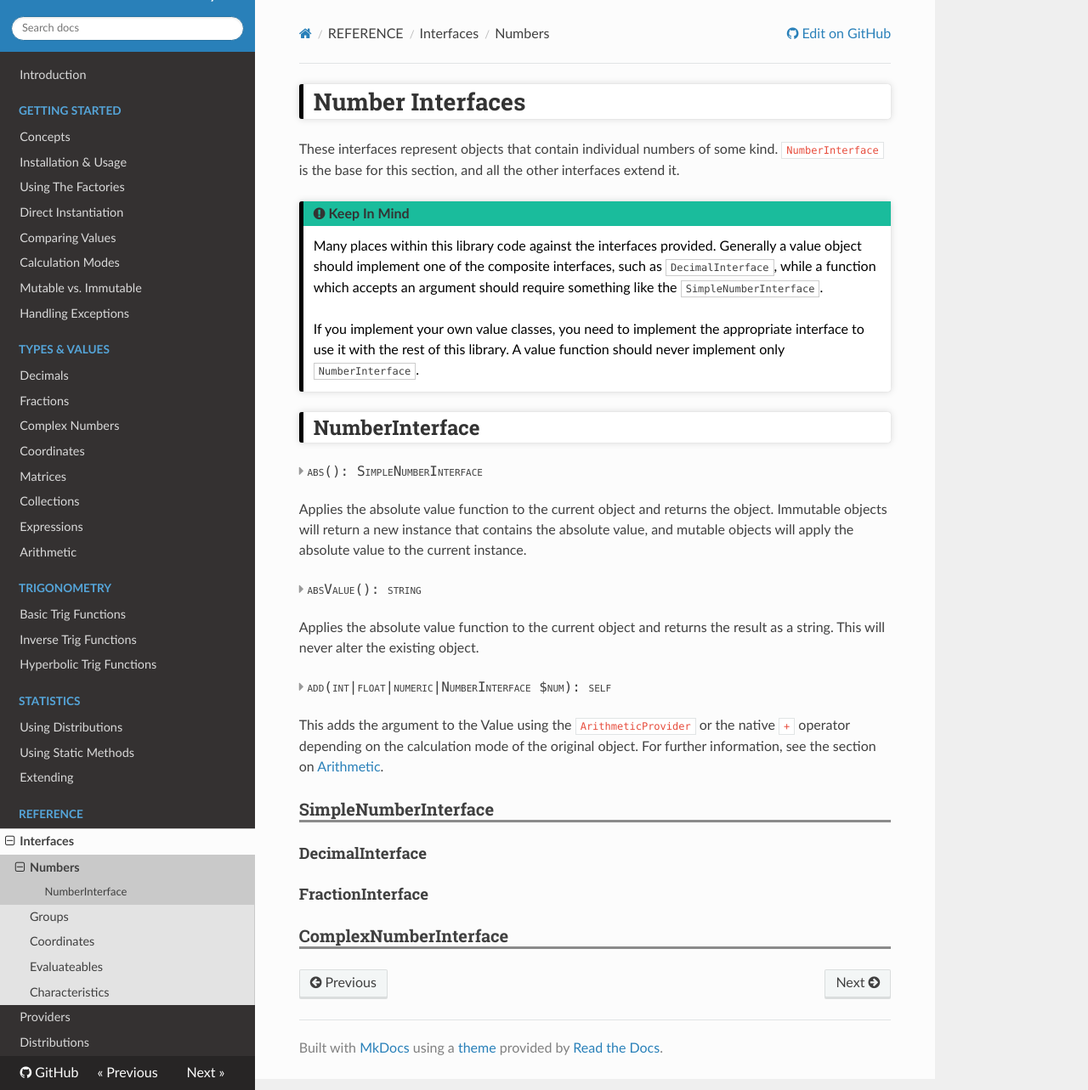
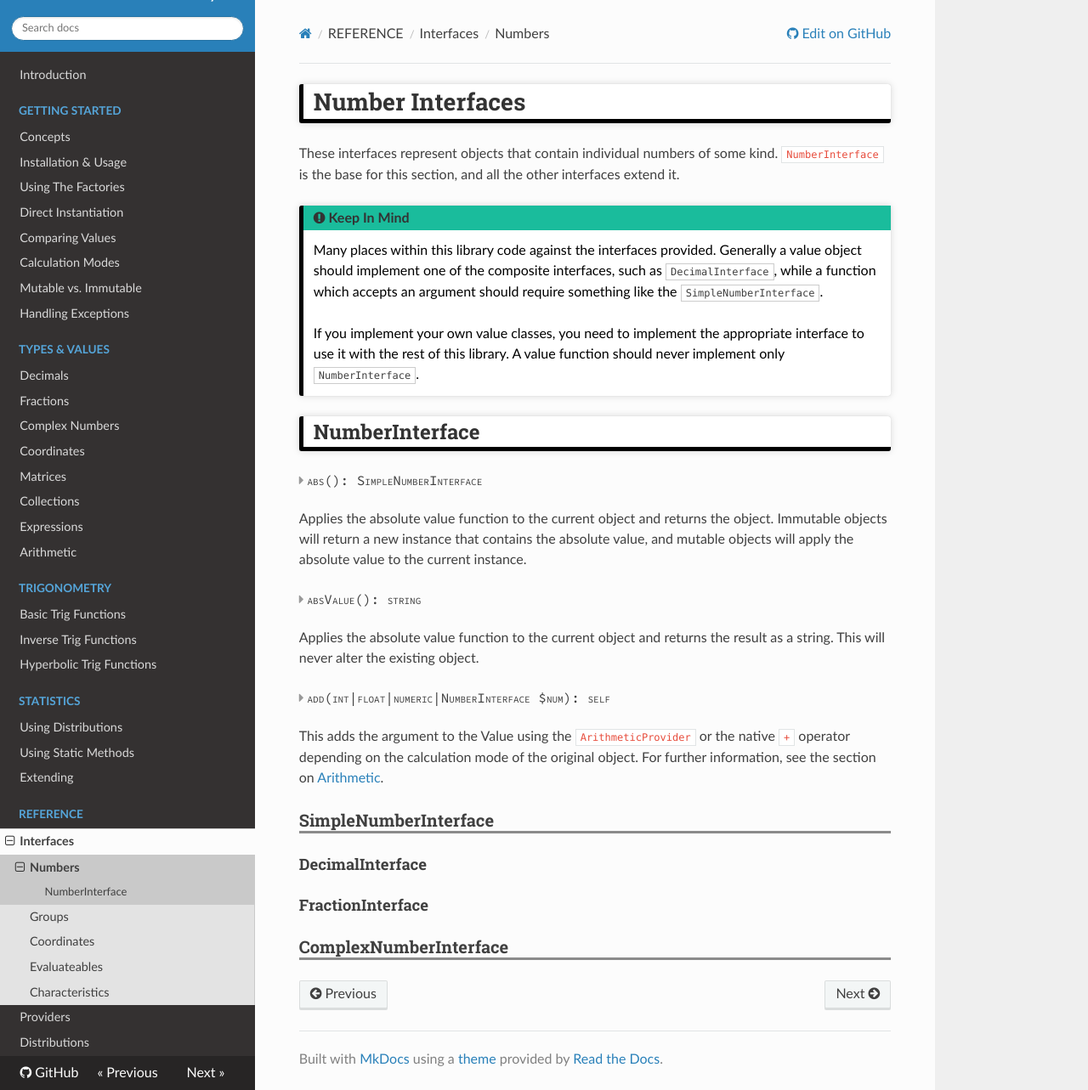
Before and after one commit to JordanRL/Fermat, an MkDocs documentation site: the page built from docs/reference/interfaces/numbers.md, in a window 1280 px wide and 1283 px high. Shown: the whole window at 85% size. Built offline with MkDocs 1.6.1, drawn with Linux system fonts in a browser that asks for light colours; nearby versions of some CDN libraries.

Commit message:
testing google web fonts

```diff
--- a/docs/css/custom.css
+++ b/docs/css/custom.css
@@ -1,10 +1,20 @@
+@import url('https://fonts.googleapis.com/css2?family=Source+Code+Pro:wght@400;500&display=swap');
+
 .codehilite {
     background: rgba(0, 0, 0, 0.05);
+}
+
+code {
+    font-family: "Source Code Pro";
+    font-weight: 500;
+    background: #333;
+    color: #EEE;
 }
 
 h1, h2 {
     background: #FFFFFF;
     border-left: 5px solid #000000;
+    border-bottom: 5px solid #000000;
     border-radius: 3px;
     color: #333333;
     padding: 2px 12px;
@@ -16,7 +26,7 @@ h3 {
 }
 
 h6 {
-    font-family: "Lucida Console", Monaco, monospace;
+    font-family: 'Source Code Pro';
     font-weight: normal;
     font-variant-caps: small-caps;
     font-size: 16px;
```
